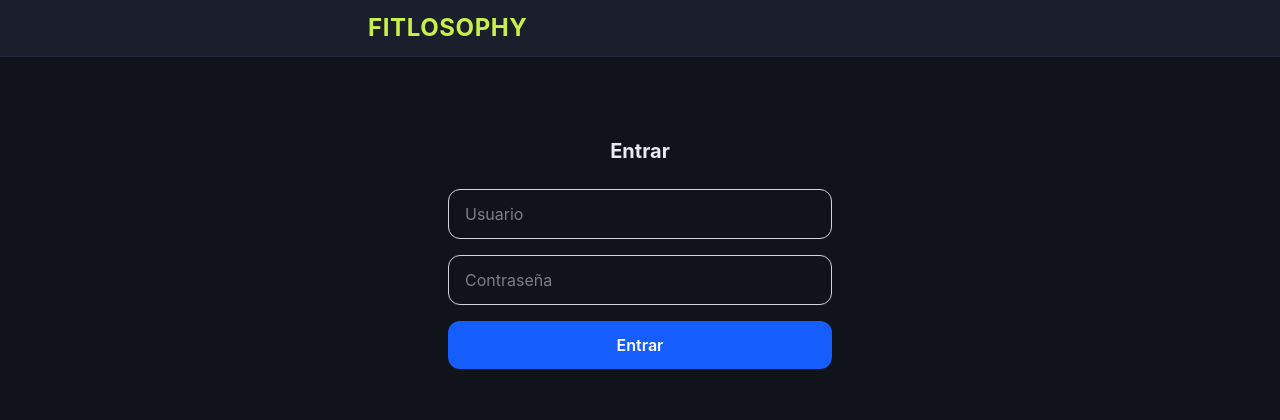
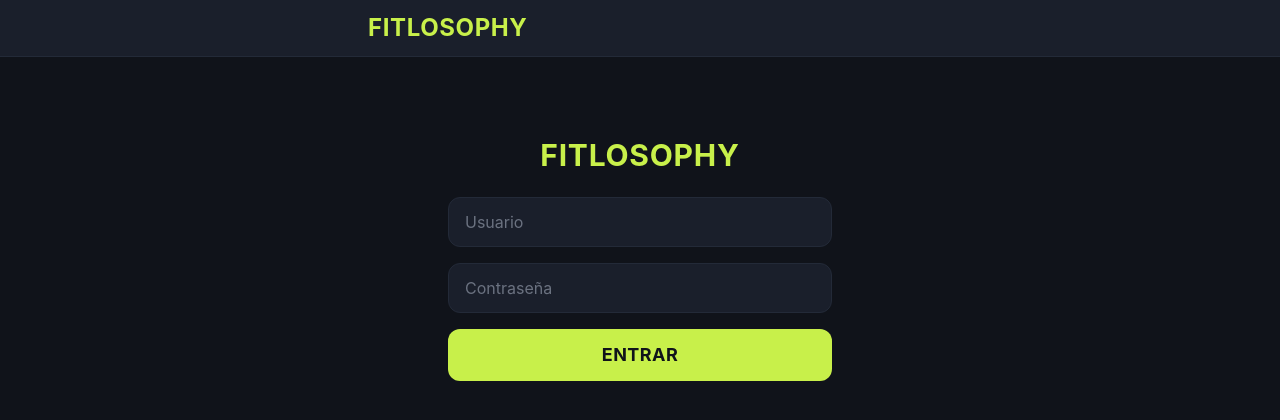
Before and after one commit to papulo79/fitlosophy, a Svelte app in the folder app/frontend/: page /#/login in a window 1280 px wide. Shown: the top 420 px of the page. Built offline with nearby package versions, Linux system fonts and the light colour scheme; no server answers.

Commit message:
feat: restyle login screen

```diff
--- a/app/frontend/src/routes/Login.svelte
+++ b/app/frontend/src/routes/Login.svelte
@@ -1,6 +1,7 @@
 <script>
   import { api, mensajeError } from "../lib/api.js";
   import { session } from "../lib/stores.svelte.js";
+  import Icon from "../lib/Icon.svelte";
 
   let username = $state("");
   let password = $state("");
@@ -24,7 +25,7 @@
 </script>
 
 <div class="mx-auto mt-16 max-w-sm">
-  <h2 class="mb-6 text-center text-xl font-bold">Entrar</h2>
+  <h2 class="mb-6 text-center font-display text-3xl font-bold tracking-wide text-acento">FITLOSOPHY</h2>
   <form onsubmit={entrar} class="space-y-4">
     <input
       bind:value={username}
@@ -32,7 +33,7 @@
       placeholder="Usuario"
       autocomplete="username"
       required
-      class="w-full rounded-xl border border-gray-300 px-4 py-3"
+      class="w-full rounded-xl border border-borde bg-superficie px-4 py-3 text-texto placeholder:text-tenue focus:border-acento focus:outline-none"
     />
     <input
       bind:value={password}
@@ -40,17 +41,19 @@
       placeholder="Contraseña"
       autocomplete="current-password"
       required
-      class="w-full rounded-xl border border-gray-300 px-4 py-3"
+      class="w-full rounded-xl border border-borde bg-superficie px-4 py-3 text-texto placeholder:text-tenue focus:border-acento focus:outline-none"
     />
     {#if error}
-      <p class="rounded-lg bg-red-50 p-3 text-sm text-red-700">{error}</p>
+      <p class="flex items-center gap-2 rounded-lg bg-rojo/10 p-3 text-sm text-rojo">
+        <Icon nombre="aviso" tam={16} /> {error}
+      </p>
     {/if}
     <button
       type="submit"
       disabled={cargando}
-      class="w-full rounded-xl bg-blue-600 py-3 font-semibold text-white disabled:opacity-50"
+      class="w-full rounded-xl bg-acento py-3 font-display text-lg font-bold tracking-wide text-fondo disabled:opacity-50"
     >
-      {cargando ? "Entrando…" : "Entrar"}
+      {cargando ? "ENTRANDO…" : "ENTRAR"}
     </button>
   </form>
 </div>
```
